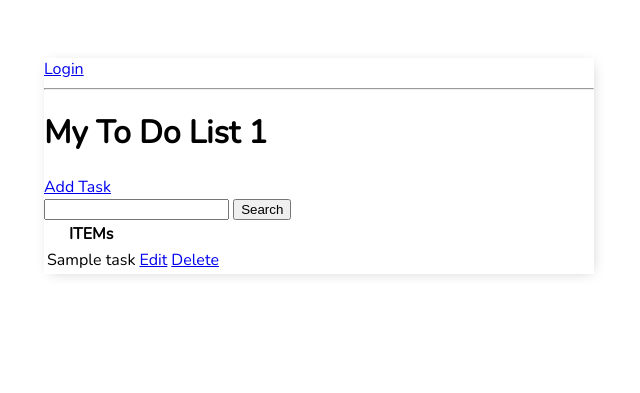
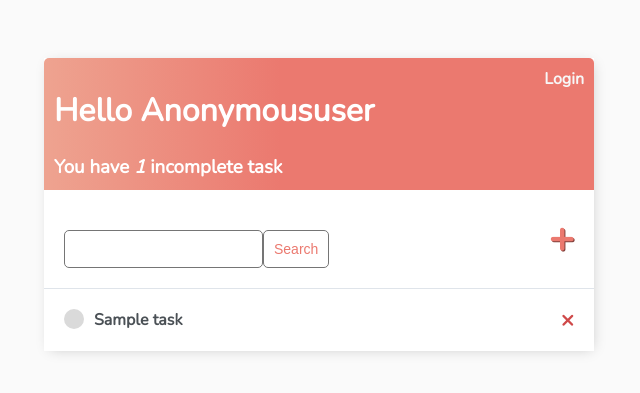
Before and after one commit to talfigh/MusicController, a Django app: template todo_list/base/templates/base/task_list.html in a window 1280 px wide. Shown: the top 393 px of the page, without its empty margins (321-961 px from the left). Run offline with Django 4.2, Linux system fonts and the light colour scheme; the template is opened without the code that fills it: most values are stand-ins (such as "Sample title", 1, 10 or a date in 2020).

Commit message:
update styling

```diff
--- a/todo_list/base/templates/base/main.html
+++ b/todo_list/base/templates/base/main.html
@@ -13,16 +13,138 @@
 
         <style>
             body {
-                background-colo r: #FAFAFA ;
+                background-color: #FAFAFA;
                 font-family: 'Nunito', sans-serif;
                 padding-top: 50px;
             }
-            .container{
+
+            h1,
+            h2,
+            h3,
+            h4,
+            h5,
+            h6,
+                {
+                font-family: 'Raleway', sans-serif;
+            }
+
+            a,
+            p {
+                color: #4b5156
+            }
+
+            a {
+                font-weight: 600;
+            }
+
+            .container {
                 max-width: 550px;
                 margin: auto;
                 background-color: #fff;
                 -webkit-box-shadow: 2px 2px 13px -4px rgba(0, 0, 0, 0.21);
-                box-shadow: 2px 2px 13px -4px rgba(0, 0, 0, 0.21)
+                box-shadow: 2px 2px 13px -4px rgba(0, 0, 0, 0.21);
+            }
+
+            input {
+                outline: none;
+                border: none;
+            }
+
+            .header-bar {
+                display: flex;
+                justify-content: space-between;
+                color: #fff;
+                padding: 10px;
+                border-radius: 5px 5px 0 0;
+                background: linear-gradient(90deg, #EEA390 0%, #EB796F 43%, #EB796F 100%);
+            }
+
+            .header-bar a {
+                color: rgb(247, 247, 247);
+                text-decoration: none;
+            }
+
+            .task-wrapper {
+                display: flex;
+                align-items: center;
+                justify-content: space-between;
+                background-color: #fff;
+                border-top: 1px solid #dfe4ea;
+                overflow: hidden;
+            }
+
+            .task-title {
+                display: flex;
+                padding: 20px;
+            }
+
+            .task-title a {
+                text-decoration: none;
+                color: #4b5156;
+                margin-left: 10px;
+            }
+
+            .task-complete-icon {
+                height: 20px;
+                width: 20px;
+                background-color: rgb(105, 192, 105);
+                border-radius: 50%;
+            }
+
+            .task-incomplete-icon {
+                height: 20px;
+                width: 20px;
+                background-color: rgb(218, 218, 218);
+                border-radius: 50%;
+            }
+
+            .delete-link {
+                text-decoration: none;
+                font-weight: 900;
+                color: #cf4949;
+                font-size: 22px;
+                line-height: 0;
+                padding: 20px;
+            }
+
+            #add-link {
+                color: #EB796F;
+                text-decoration: none;
+                font-size: 42px;
+                text-shadow: 1px 1px #81413b;
+            }
+
+            #search-add-wrapper {
+                display: flex;
+                justify-content: space-between;
+                align-items: center;
+                padding: 20px;
+            }
+            input[type=text],
+            input[type=password],
+            textarea {
+                border: 1px solid #757575;
+                border-radius: 5px;
+                padding: 10px;
+                width: 90%;
+            }
+
+            label {
+                padding-top: 10px !important;
+                display: block;
+            }
+            .button {
+                border: 1px solid #757575;
+                background-color: #FFF;
+                color: #EB796F;
+                padding: 10px;
+                font-size: 14px;
+                border-radius: 5px;
+                cursor: pointer;
+                text-decoration: none;
+            }
+            .card-body{
+                padding: 20px;
             }
 
         </style>
--- a/todo_list/base/templates/base/task_list.html
+++ b/todo_list/base/templates/base/task_list.html
@@ -1,42 +1,53 @@
 {% extends 'base/main.html'%}
 {% block content%}
 
-{% if request.user.is_authenticated %}
-    <p>{{request.user}}</p>
-    <a href="{% url 'logout' %}">Logout</a>
-{% else %}
-<a href="{% url 'login' %}">Login</a>
-{% endif %}
 
 
-<hr>
-<h1>My To Do List {{count}}</h1>
+<div class='header-bar'>
+    <div>
+        <h1>Hello {{request.user|title}}</h1>
+        <h3 style="margin:0">You have <i>{{count}}</i> incomplete task{{count|pluralize:"s"}}</h3>
+    </div>
+    {% if request.user.is_authenticated %}
+    <a href="{% url 'logout' %}">Logout</a>
+    {% else %}
+    <a href="{% url 'login' %}">Login</a>
+    {% endif %}
+</div>
 
-<a href="{% url 'task-create' %}">Add Task</a>
-
-<form method="GET">
-    <input type='text' name='search-area' value="{{search_input}}">
-    <input type="submit" value='Search'>
-</form>
+<div id="search-add-wrapper">
+    <form method="GET" style="margin-top: 20px;display:flex;">
+        <input type='text' name='search-area' value="{{search_input}}">
+        <input class="button" type="submit" value='Search'>
+    </form>
+    <a id="add-link" href="{% url 'task-create' %}">&#x2b;</a>
+</div>
 
 
-<table>
-    <tr>
-        <th> ITEMs </th>
-        <th></th>
-        <th></th>
-    </tr>
 
+
+<div class="task-items-wrapper">
     {% for task in tasks %}
-    <tr>
-        <td>{{task.title}}</td>
-        <td><a href="{% url 'task-update' task.id %}">Edit</a></td>
-        <td><a href="{% url 'task-delete' task.id %}">Delete</a></td>
-    </tr>
+    <div class="task-wrapper">
+        {% if task.complete %}
+            <div class="task-title">
+                <div class="task-complete-icon"></div>
+                <i><s><a href="{% url 'task-update' task.id %}">{{task}}</a></s></i>
+            </div>
+        <a class="delete-link" href="{% url 'task-delete' task.id %}">&#215;</a>
+        {% else %}
+            <div class="task-title">
+                <div class="task-incomplete-icon"></div>
+                <a href="{% url 'task-update' task.id %}">{{task}}</a>
+            </div>
+        <a class="delete-link" href="{% url 'task-delete' task.id %}">&#215;</a>
+        {% endif %}
+
+    </div>
     {% empty %}
     <tr><td>No item in list</td></tr>
     {% endfor %}
 
-</table>
+</div>
 
 {% endblock content %}
```
Also changed, not shown: todo_list/base/templates/base/login.html (+12 -7 lines), todo_list/base/templates/base/register.html (+15 -8 lines), todo_list/base/templates/base/task_confirm_delete.html (+11 -6 lines), todo_list/base/templates/base/task_form.html (+11 -7 lines), todo_list/db.sqlite3.
